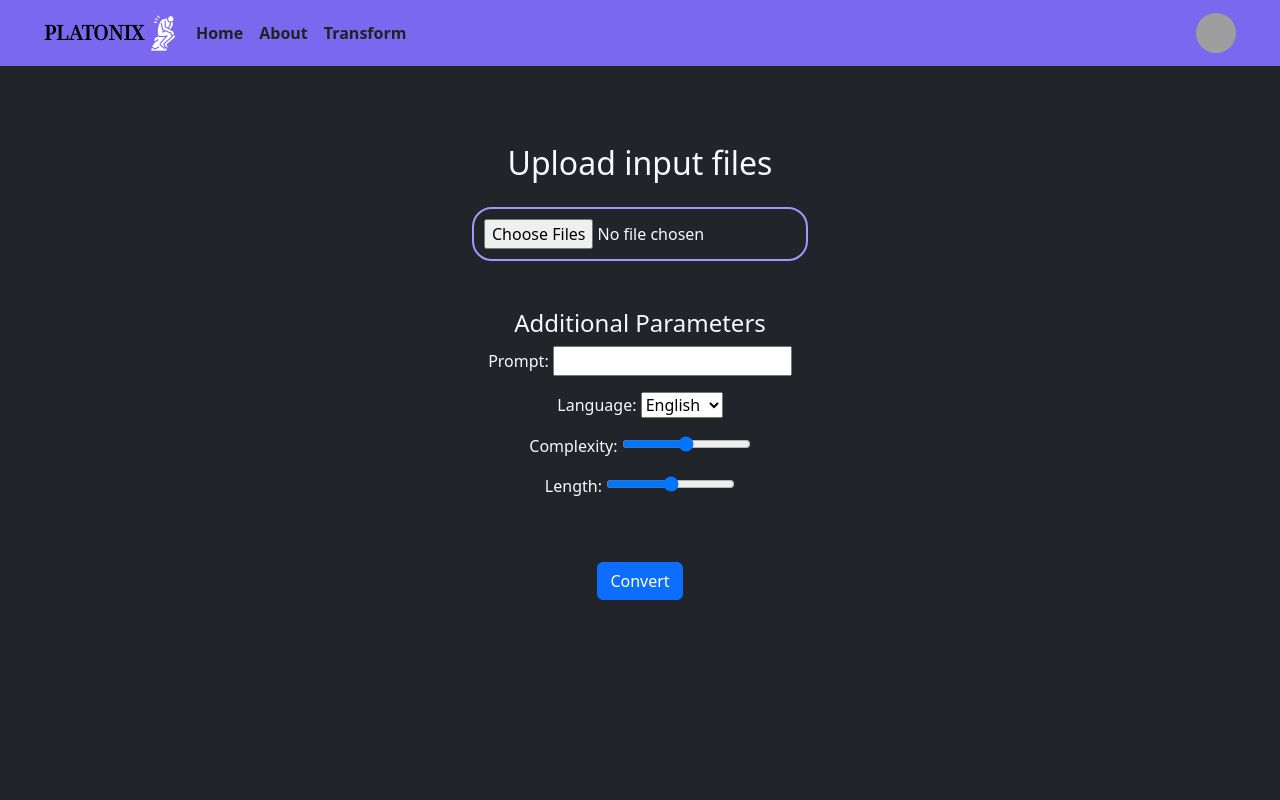
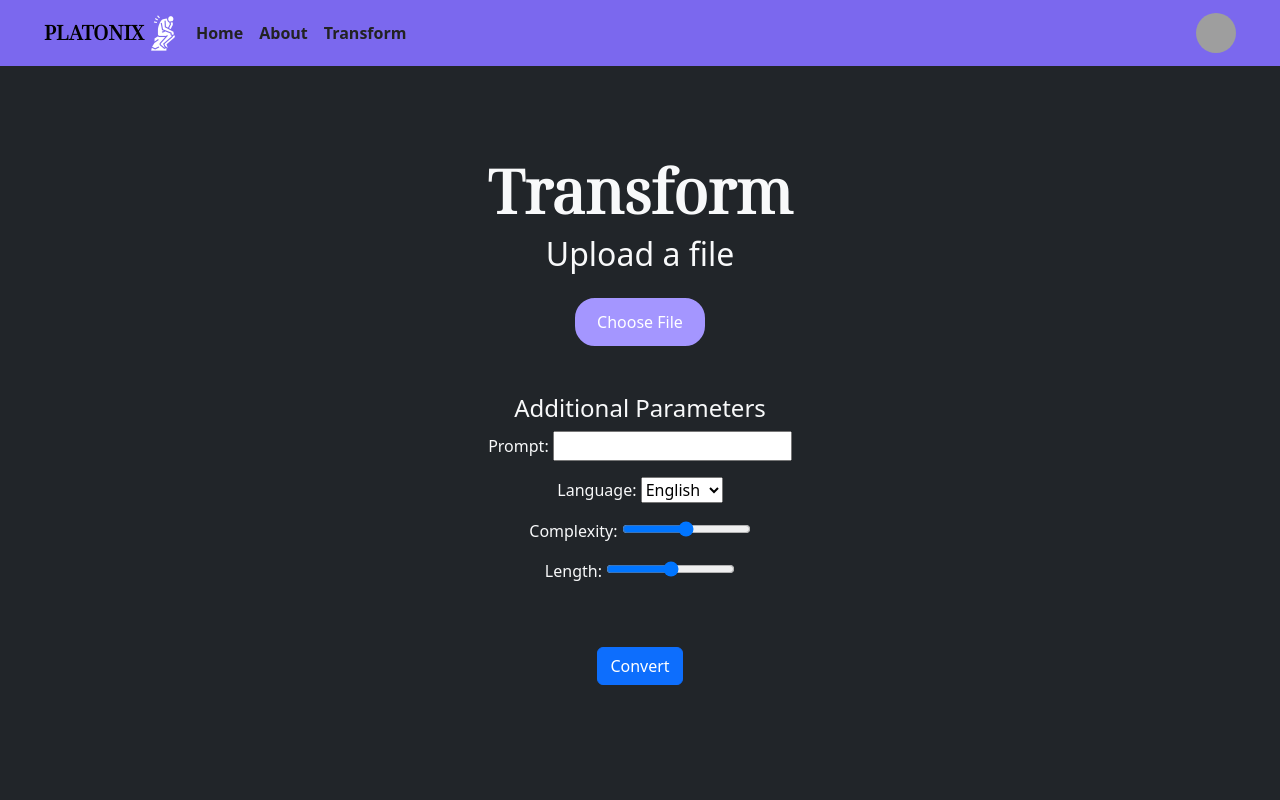
Before and after one commit to COSC-499-W2023/year-long-project-team-7, a Django app: page /transform in a window 1280 px wide. Run offline with Django 4.2, Linux system fonts and the light colour scheme; some web fonts are replaced; grey boxes are pictures that could not be loaded.

Commit message:
added transform title

```diff
--- a/app/capstone/transformer/static/styles.css
+++ b/app/capstone/transformer/static/styles.css
@@ -23,7 +23,7 @@ a:hover {
 }
 
 /* -----------LANDING------------ */
-.welcome {
+.title {
     font-weight: bold;
     font-family: "Noto Serif Display";
 }
@@ -67,7 +67,6 @@ a:hover {
 .vertical-center-top {
     min-height: calc(100vh - 56px); /* Accounts for navbar */
     display: flex;
-    margin-top: -3em;
     align-items: center;
 }
 
@@ -155,8 +154,30 @@ body {
 }
 
 /*-----------TRANSFORM------------*/
-.upload-file {
+.custom-file-upload {
+    position: relative;
+    display: inline-block;
+    overflow: hidden;
     border: 2px solid #a496ff;
+    background-color: #a496ff;
+    color: #fff;
     border-radius: 20px;
-    padding: 10px;
+    padding: 10px 20px;
+    cursor: pointer;
+    transition: background-color 0.3s, color 0.3s, border-color 0.3s;
 }
+
+.custom-file-input {
+    display: none;
+}
+
+.file-upload-text {
+    position: relative;
+    z-index: 1;
+}
+
+.custom-file-upload:hover {
+    background-color: #fff;
+    color: #a496ff;
+    border-color: #a496ff;
+}
--- a/app/capstone/transformer/templates/index.html
+++ b/app/capstone/transformer/templates/index.html
@@ -3,9 +3,10 @@
 {% block content %}
     {% include "navbar.html" %}
     <link rel="stylesheet" href="{% static 'grad-background.css' %}">
-    <div class="container-fluid vertical-center-top flex-column justify-content-center gap-5">
+    <div class="container-fluid vertical-center-top flex-column justify-content-center gap-5"
+         style="margin-top: -3em">
         <div class="h-75 d-flex flex-column align-items-center justify-content-center gap-3 text-light">
-            <h1 class="welcome fade-in-first bigger-h1">Welcome to Platonix</h1>
+            <h1 class="title fade-in-first bigger-h1">Welcome to Platonix</h1>
             <p class="fade-in-second bigger-p">Your personal AI driven educational assistant</p>
         </div>
         <div class="d-flex flex-column align-items-center justify-content-center text-light fade-in-third">
--- a/app/capstone/transformer/templates/transform.html
+++ b/app/capstone/transformer/templates/transform.html
@@ -8,12 +8,16 @@
                 {% csrf_token %}
                 <div class="flex-column d-flex gap-5">
                     <div>
-                        <h2>Upload input files</h2>
-                        <input required
-                               name="files"
-                               type="file"
-                               multiple
-                               class="form-control-file mt-3 upload-file">
+                        <h1 class="title bigger-h1">Transform</h1>
+                        <h2 class="mb-4">Upload a file</h2>
+                        <label class="custom-file-upload">
+                            <input required
+                                   name="files"
+                                   type="file"
+                                   multiple
+                                   class="form-control-file custom-file-input">
+                            <span class="file-upload-text">Choose File</span>
+                        </label>
                     </div>
                     <div>
                         <h4>Additional Parameters</h4>
```
